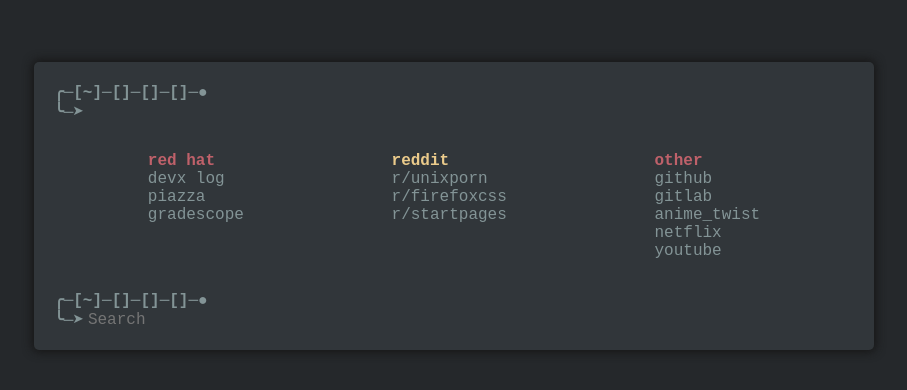
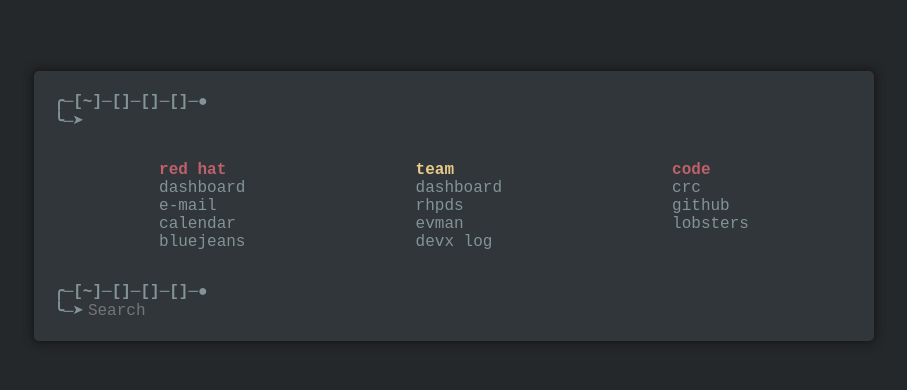
Before and after one commit to jdob/dotfiles, a plain HTML site: page startpage/index.html in a window 1280 px wide. Shown: the part 194-584 px from the top of the page, without its empty margins (186-1093 px from the left). Drawn offline with Linux system fonts and the light colour scheme.

Commit message:
Updates to startpage

```diff
--- a/startpage/index.html
+++ b/startpage/index.html
@@ -3,7 +3,7 @@
     <head>
         <meta charset="UTF-8">
         <meta name="viewport" content="width=device-width, initial-scale=1.0">
-        <link rel="stylesheet" href="css/main.css">
+        <link rel="stylesheet" href="main.css">
         <title>Home</title>
     </head>
     <body>
@@ -20,27 +20,28 @@
                         <div class="redhat">
                             <ul class="hyperlinks">
                                 <li id="redhat-h">red hat</li>
-                                <li><a href="https://docs.google.com/spreadsheets/d/1TTNrKlgggiH3PP2PI9yOkJU28PVrd3tZOn9CeWbYt4U/edit#gid=705258955">devx log</a></li>
-                                <li><a href="http://piazza.com/">piazza</a></li>
-                                <li><a href="https://www.gradescope.com/">gradescope</a></li>
+                                <li><a href="https://www.notion.so/Links-aae9ea10eb584644bea2410ce7ec0bea">dashboard</a></li>
+                                <li><a href="https://gmail.google.com">e-mail</a></li>
+                                <li><a href="https://calendar.google.com/calendar/r/week?pli=1">calendar</a></li>
+                                <li><a href=""
+                                <li><a href="https://bluejeans.com/2957252132">bluejeans</a></li>
                             </ul>
                         </div>
-                        <div class="social">
+                        <div class="team">
                             <ul class="hyperlinks">
-                                <li id="social-h" >reddit</li>
-                                <li><a href="https://www.reddit.com/r/unixporn/">r/unixporn</a></li>
-                                <li><a href="https://www.reddit.com/r/FirefoxCSS/">r/firefoxcss</a></li>
-                                <li><a href="https://www.reddit.com/r/startpages/">r/startpages</a></li>
+                                <li id="team-h">team</li>
+                                <li><a href="https://www.notion.so/Team-641c3e5d38614bb6ad9a408aabfc9b59">dashboard</a></li>
+                                <li><a href="https://rhpds.redhat.com/">rhpds</a></li>
+                                <li><a href="https://shifters.evman.io/dashboard">evman</a></li>
+                                <li><a href="https://docs.google.com/spreadsheets/d/1TTNrKlgggiH3PP2PI9yOkJU28PVrd3tZOn9CeWbYt4U/edit#gid=705258955">devx log</a></li>
                             </ul>
                         </div>
                         <div class="programming">
                             <ul class="hyperlinks">
-                                <li id="programming-h">other</li>
+                                <li id="programming-h">code</li>
+                                <li><a href="https://console-openshift-console.apps-crc.testing/">crc</a></li>
                                 <li><a href="https://github.com/">github</a></li>
-                                <li><a href="https://about.gitlab.com/">gitlab</a></li>
-                                <li><a href="https://twist.moe/">anime_twist</a></li>
-                                <li><a href="https://www.netflix.com/">netflix</a></li>
-                                <li><a href="https://www.youtube.com/">youtube</a></li>
+                                <li><a href="https://lobste.rs/">lobsters</a></li>
                             </ul>
                         </div>
                     </div>
--- a/startpage/css/main.css
+++ b/startpage/main.css
@@ -16,7 +16,6 @@ body, body * {
     color: #839496;
     text-decoration: unset;
 }
-
 
 @media (max-width: 800px) {
     .links-container {
@@ -139,7 +138,7 @@ input {
 /* categories */
 
 .redhat,
-.social,
+.team,
 .programming {
     width: auto;
     position: relative;
@@ -151,16 +150,14 @@ input {
 .redhat {
     order: 0;
 }
-
-.social {
+.team {
     order: 1;
 }
-
 .programming {
     order: 2;
 }
 
-#redhat-h, #social-h, #programming-h{
+#redhat-h, #team-h, #programming-h{
     font-weight: bold;
 
 }
@@ -168,7 +165,7 @@ input {
     color: var(--red);
 }
 
-#social-h {
+#team-h {
     color: var(--orange);
 }
 
```
